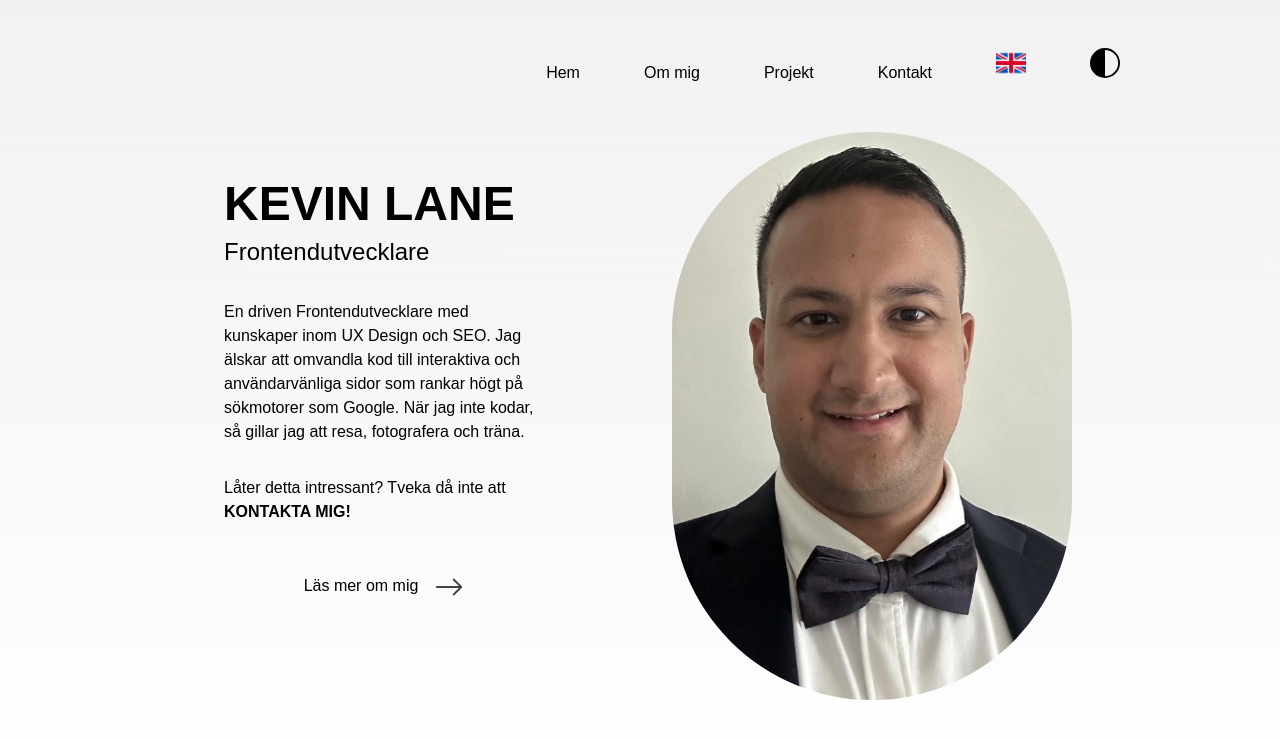
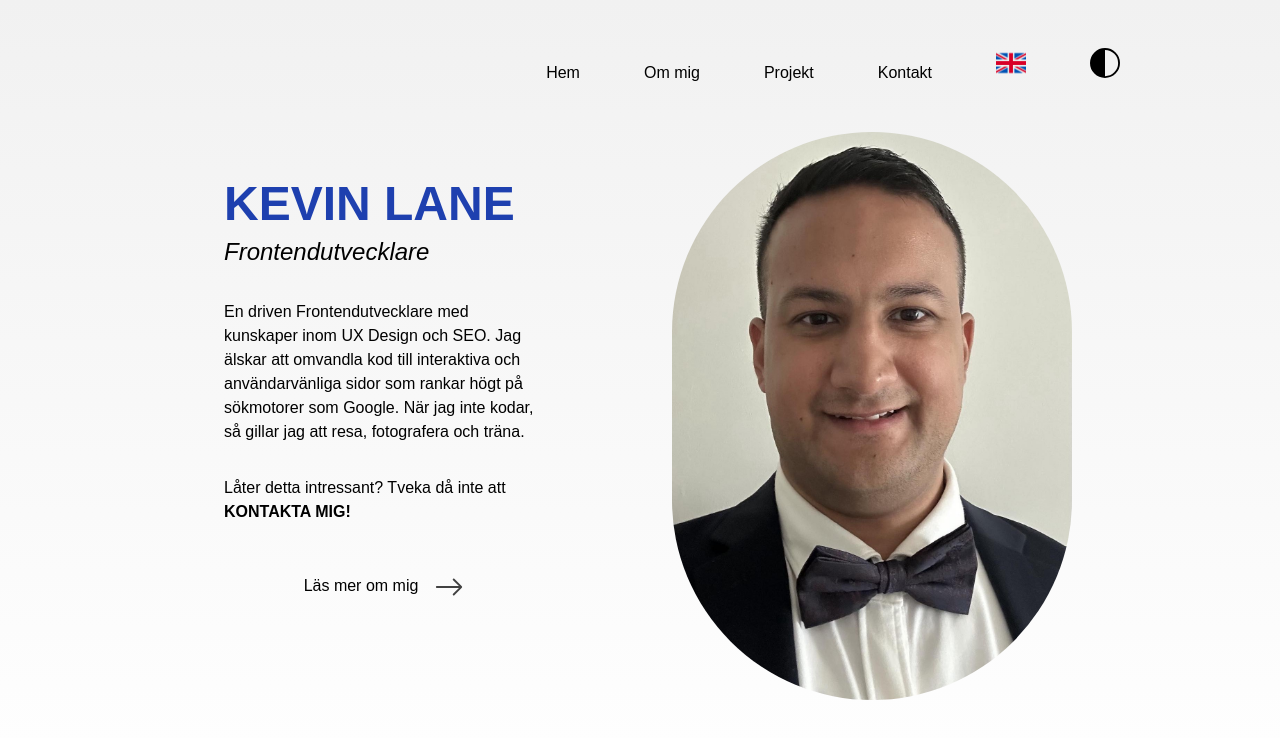
Before and after one commit to kevin-lane/new-portfolio, a Next.js app: page / in a window 1280 px wide. Shown: the top 738 px of the page. Built offline with nearby package versions, Linux system fonts and the light colour scheme.

Commit message:
Some styling change to home page

```diff
--- a/components/home/home-content.js
+++ b/components/home/home-content.js
@@ -19,8 +19,8 @@ export default function HomeContent() {
   return (
     <main className='flex gap-12 max-md:block'>
       <section className='m-4 mt-12 max-md:text-center'>
-        <h1 className="font-black mb-2 text-5xl md:w-96">KEVIN LANE</h1>
-        <h2 className='mb-8 text-2xl'>{ language === 'sv' ? 'Frontendutvecklare' : 'Frontend Developer' }</h2>
+        <h1 className={`font-black mb-2 text-5xl ${dark ? 'text-blue-300' : 'text-blue-800'} md:w-96`}>KEVIN LANE</h1>
+        <h2 className='mb-8 text-2xl italic'>{ language === 'sv' ? 'Frontendutvecklare' : 'Frontend Developer' }</h2>
         <p className="mb-8 md:w-80">{language === 'sv' ?
         'En driven Frontendutvecklare med kunskaper inom UX Design och SEO. Jag älskar att omvandla kod till interaktiva och användarvänliga sidor som rankar högt på sökmotorer som Google. När jag inte kodar, så gillar jag att resa, fotografera och träna.' :
         'Here is a passionate Frontend Developer with UX Design and SEO skills. I   enjoy turning code into interactive and user-friendly sites that ranks high on Google. When not coding or designing websites, I enjoy photography, traveling and  going to the gym.' }</p>
```
